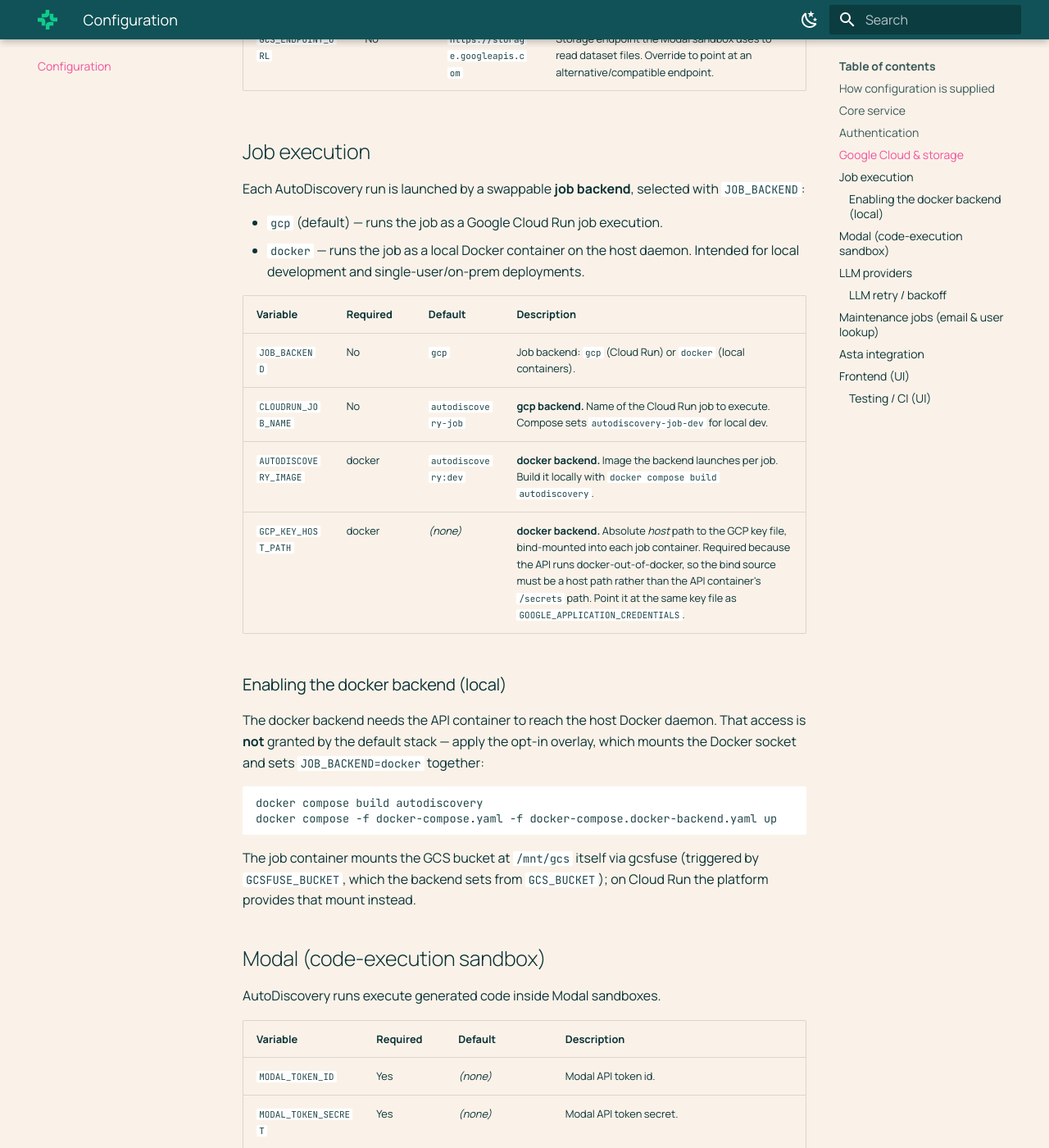
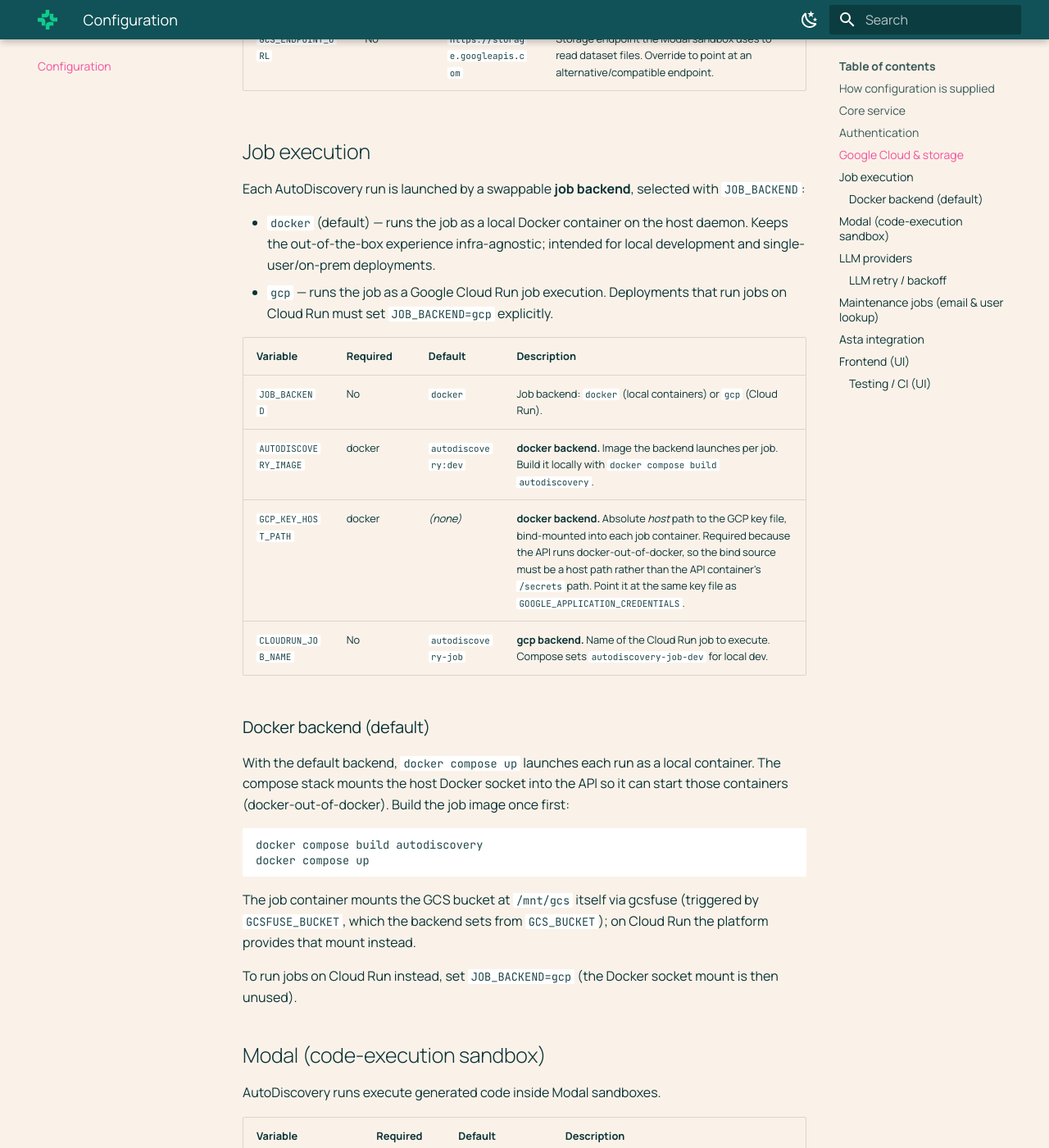
Before and after one commit to allenai/asta-autodiscovery, an MkDocs documentation site: the page built from docs/configuration.md, in a window 1280 px wide and 1400 px high, scrolled down 2462 px. Shown: the whole window at 82% size. Built offline with MkDocs 1.6.1 and Material for MkDocs 9.7.7, drawn with Linux system fonts in a browser that asks for light colours.

Commit message:
Make the docker job backend the default
Default JOB_BACKEND to docker (was gcp) so a bare `docker compose up` runs jobs
as local containers with no Cloud Run / GCP dependency, lowering the barrier to
entry and keeping the out-of-the-box path infra-agnostic. Deployments that run
jobs on Cloud Run now set JOB_BACKEND=gcp explicitly.

Because the default backend needs host-Docker access, the docker.sock mount
moves back into the base compose stack and the opt-in overlay
(docker-compose.docker-backend.yaml) is removed. Update .env.example, the
configuration doc, and tests (mock_config pins backend=gcp for the Cloud Run
path; add a default-is-docker factory test).

Co-Authored-By: Claude Opus 4.8 (1M context) <noreply@anthropic.com>

````diff
--- a/docs/configuration.md
+++ b/docs/configuration.md
@@ -66,31 +66,35 @@ Job data, run metadata, results, and user profiles are stored in Google Cloud St
 
 Each AutoDiscovery run is launched by a swappable **job backend**, selected with `JOB_BACKEND`:
 
-- `gcp` (default) — runs the job as a Google Cloud Run job execution.
-- `docker` — runs the job as a local Docker container on the host daemon. Intended for local
-  development and single-user/on-prem deployments.
+- `docker` (default) — runs the job as a local Docker container on the host daemon. Keeps the
+  out-of-the-box experience infra-agnostic; intended for local development and
+  single-user/on-prem deployments.
+- `gcp` — runs the job as a Google Cloud Run job execution. Deployments that run jobs on Cloud
+  Run must set `JOB_BACKEND=gcp` explicitly.
 
 | Variable | Required | Default | Description |
 | --- | --- | --- | --- |
-| `JOB_BACKEND` | No | `gcp` | Job backend: `gcp` (Cloud Run) or `docker` (local containers). |
-| `CLOUDRUN_JOB_NAME` | No | `autodiscovery-job` | **gcp backend.** Name of the Cloud Run job to execute. Compose sets `autodiscovery-job-dev` for local dev. |
+| `JOB_BACKEND` | No | `docker` | Job backend: `docker` (local containers) or `gcp` (Cloud Run). |
 | `AUTODISCOVERY_IMAGE` | docker | `autodiscovery:dev` | **docker backend.** Image the backend launches per job. Build it locally with `docker compose build autodiscovery`. |
 | `GCP_KEY_HOST_PATH` | docker | *(none)* | **docker backend.** Absolute *host* path to the GCP key file, bind-mounted into each job container. Required because the API runs docker-out-of-docker, so the bind source must be a host path rather than the API container's `/secrets` path. Point it at the same key file as `GOOGLE_APPLICATION_CREDENTIALS`. |
+| `CLOUDRUN_JOB_NAME` | No | `autodiscovery-job` | **gcp backend.** Name of the Cloud Run job to execute. Compose sets `autodiscovery-job-dev` for local dev. |
 
-### Enabling the docker backend (local)
+### Docker backend (default)
 
-The docker backend needs the API container to reach the host Docker daemon. That access is **not**
-granted by the default stack — apply the opt-in overlay, which mounts the Docker socket and sets
-`JOB_BACKEND=docker` together:
+With the default backend, `docker compose up` launches each run as a local container. The compose
+stack mounts the host Docker socket into the API so it can start those containers
+(docker-out-of-docker). Build the job image once first:
 
 ```sh
 docker compose build autodiscovery
-docker compose -f docker-compose.yaml -f docker-compose.docker-backend.yaml up
+docker compose up
 ```
 
 The job container mounts the GCS bucket at `/mnt/gcs` itself via gcsfuse (triggered by
 `GCSFUSE_BUCKET`, which the backend sets from `GCS_BUCKET`); on Cloud Run the platform provides
 that mount instead.
+
+To run jobs on Cloud Run instead, set `JOB_BACKEND=gcp` (the Docker socket mount is then unused).
 
 ## Modal (code-execution sandbox)
 
````
Also changed, not shown: docker-compose.docker-backend.yaml (deleted, +0 -26 lines), docker-compose.yaml (+7 -3 lines), 4 other files.
